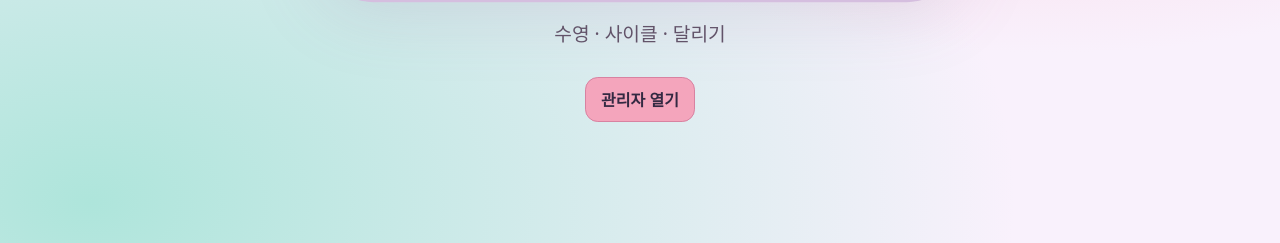
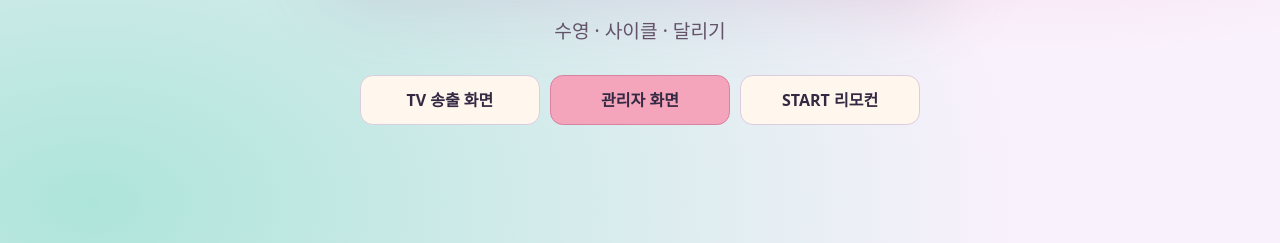
Before and after one commit to pillarlee16/skt-triathlon, a website built with Vite: page index.html in a window 1280 px wide. Shown: the part 557-800 px from the top of the page. Built offline with nearby package versions, Linux system fonts and the light colour scheme.

Commit message:
Link all three operator screens from the homepage

```diff
--- a/src/main.ts
+++ b/src/main.ts
@@ -19,5 +19,9 @@ else if(path==='/start'){
     }finally{button.disabled=false}
   }
 }else{
-  app.innerHTML='<section class="landing"><div class="eyebrow">SKT · 2026 송년회</div><h1>철인3종<br><em>럭키드로우</em></h1><p>수영 · 사이클 · 달리기</p><div class="actions"><a href="/admin" class="button primary">관리자 열기</a></div></section>'
+  app.innerHTML='<section class="landing"><div class="eyebrow">SKT · 2026 송년회</div><h1>철인3종<br><em>럭키드로우</em></h1><p>수영 · 사이클 · 달리기</p>'+
+    '<nav class="landing-links" aria-label="행사 화면">'+
+    '<a href="/display" class="button">TV 송출 화면</a>'+
+    '<a href="/admin" class="button primary">관리자 화면</a>'+
+    '<a href="/start" class="button">START 리모컨</a></nav></section>'
 }
--- a/src/style.css
+++ b/src/style.css
@@ -110,6 +110,23 @@ h2 {
 
 .landing {
   text-align: center;
+}
+
+.landing-links {
+  display: grid;
+  grid-template-columns: repeat(3,minmax(0,1fr));
+  gap: .65rem;
+  width: min(100%,35rem);
+}
+
+.landing-links .button {
+  display: grid;
+  place-items: center;
+  min-height: 3.1rem;
+}
+
+@media (max-width: 33rem) {
+  .landing-links { grid-template-columns: 1fr; }
 }
 
 .landing h1 {
```
Also changed, not shown: PROGRESS.md (+5 -0 lines).
